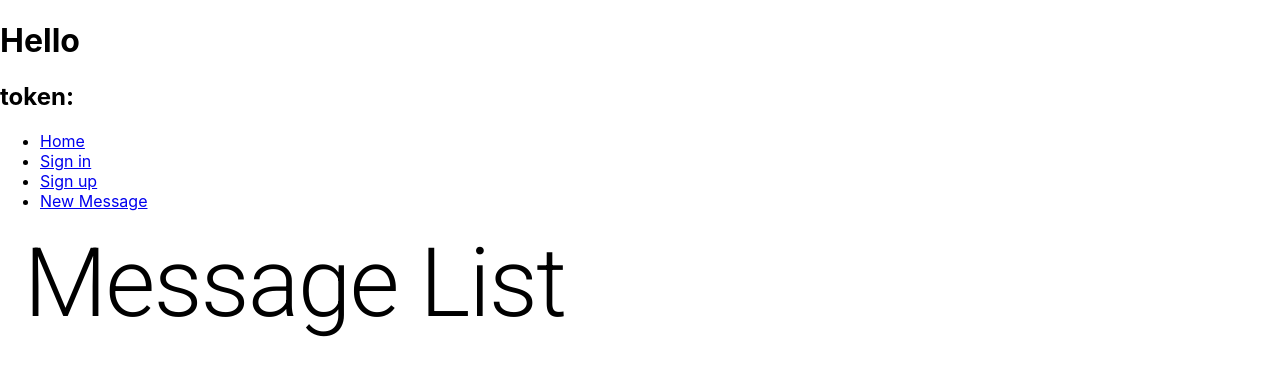
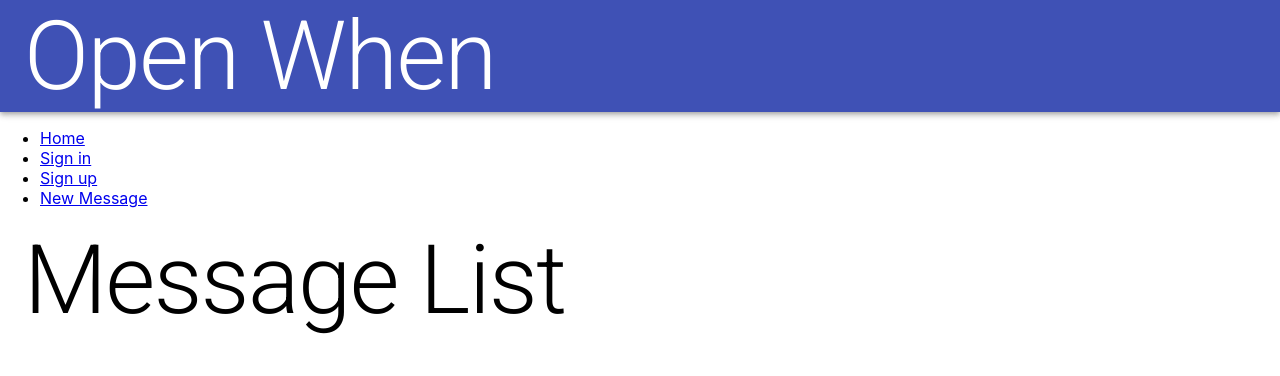
Before and after one commit to darrylforbes/open-when, a React (Create React App) app in the folder frontend/: page / in a window 1280 px wide. Shown: the top 376 px of the page. Built offline with nearby package versions, Linux system fonts and the light colour scheme.

Commit message:
Add basic header

```diff
--- a/frontend/src/App.js
+++ b/frontend/src/App.js
@@ -6,6 +6,7 @@ import {
   Switch,
 } from 'react-router-dom';
 import './App.css';
+import Header from './components/Header';
 import MessageForm from './components/MessageForm';
 import MessageList from './components/MessageList';
 import SignIn from './components/SignIn';
@@ -15,13 +16,14 @@ const App = () => {
   const [user, setUser] = useState(null);
   const [token, setToken] = useState(null)
 
+  console.log(token);
+
   // TODO: Use react router <Redirect /> to force login when no token
   // TODO: Update backend to require authentication then pass token
 
   return (
     <Router>
-      <h1>Hello {user ? user.username : ''}</h1>
-      <h2>token: {token}</h2>
+      <Header user={user} />
       <ul>
         <li>
           <Link to='/'>Home</Link>
--- /dev/null
+++ b/frontend/src/components/Header.js
@@ -0,0 +1,18 @@
+import {
+  AppBar,
+  Toolbar,
+  Typography
+} from '@material-ui/core';
+
+const Header = ({ user }) => {
+  return (
+    <AppBar position='static'>
+      <Toolbar>
+        <Typography variant='h1'>Open When</Typography>
+        <Typography variant='h2'>{user ? user.username : null}</Typography>
+      </Toolbar>
+    </AppBar>
+  )
+}
+
+export default Header;
```
